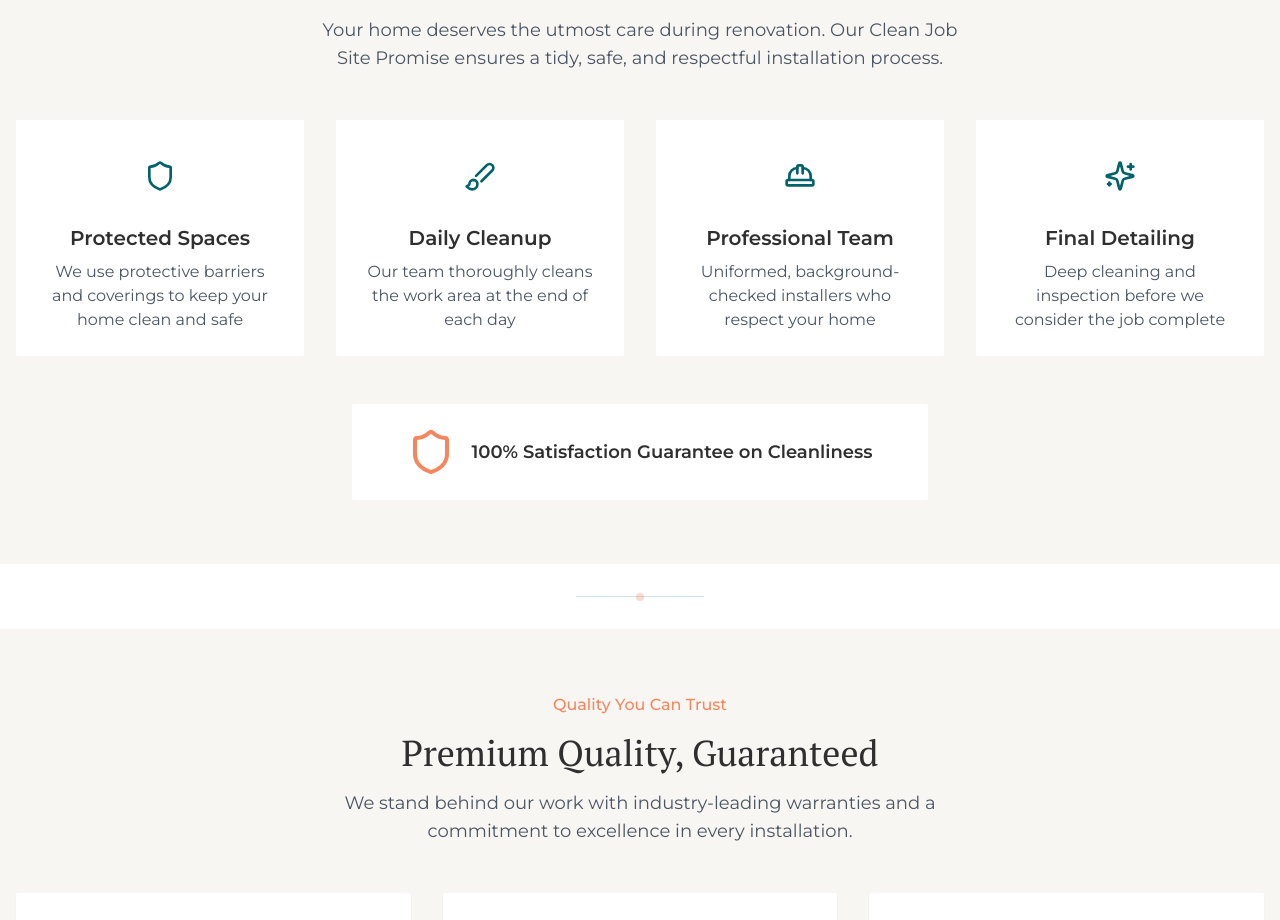
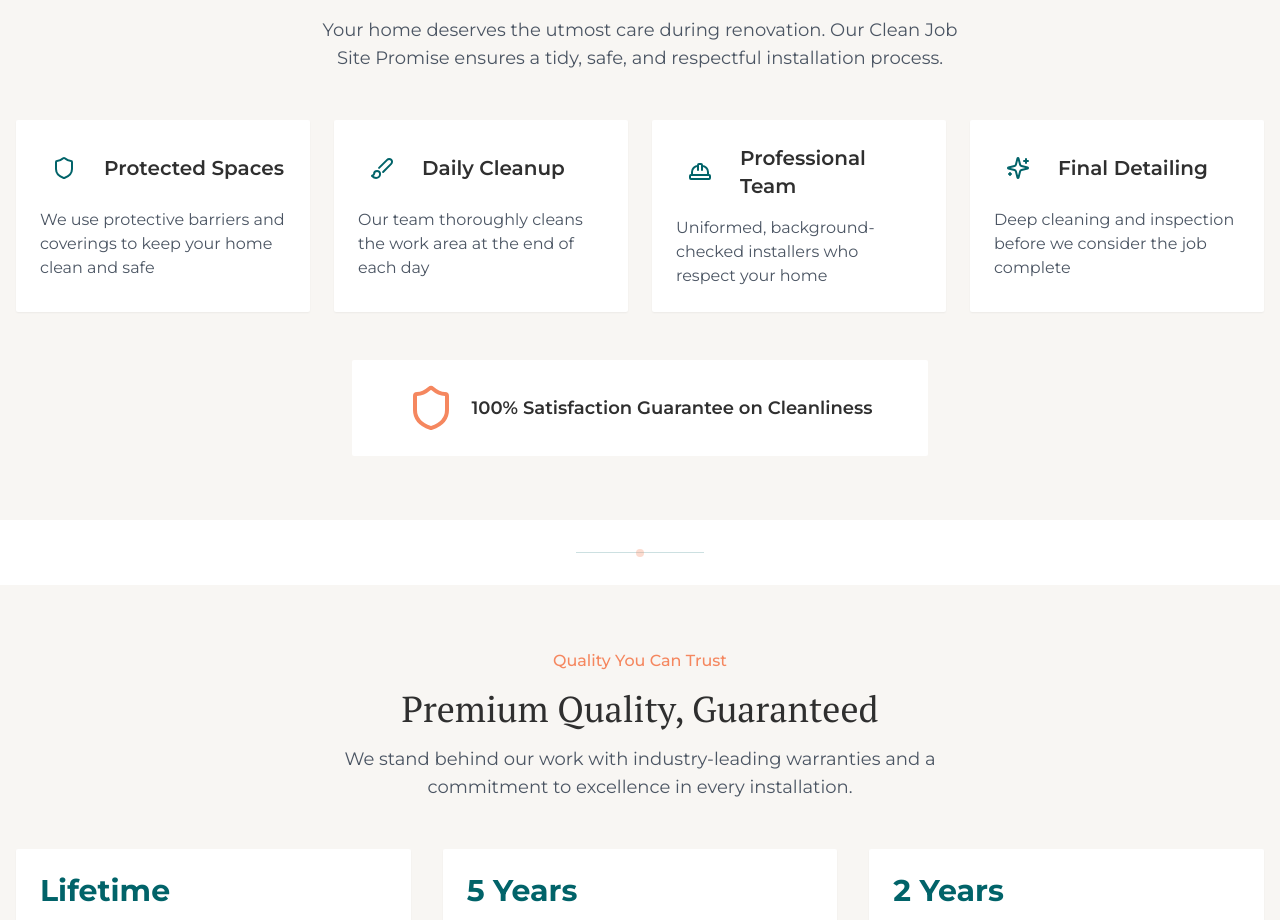
Before and after one commit to rjpruitt/mabV3, a Next.js app: page /smart-solutions-alt2 in a window 1280 px wide. Shown: the part 8940-9860 px from the top of the page. Built offline with nearby package versions, Linux system fonts and the light colour scheme.

Commit message:
fix: improve component layouts - Fix card heights in clean job promise - Add testimonials component - Update promise point styling

```diff
--- a/src/components/sections/smart-solutions-alt2/clean-job-promise.tsx
+++ b/src/components/sections/smart-solutions-alt2/clean-job-promise.tsx
@@ -48,7 +48,7 @@ export function CleanJobPromise() {
           </div>
         </ScrollReveal>
 
-        <div className="grid md:grid-cols-2 lg:grid-cols-4 gap-8">
+        <div className="grid md:grid-cols-2 lg:grid-cols-4 gap-6">
           {promisePoints.map((point, index) => (
             <ScrollReveal key={index} delay={index * 0.1}>
               <PromisePoint {...point} />
--- /dev/null
+++ b/src/components/sections/smart-solutions-alt2/testimonials.tsx
@@ -0,0 +1,29 @@
+  <div className="grid md:grid-cols-2 lg:grid-cols-3 gap-8">
+    {testimonials.map((testimonial) => (
+      <ScrollReveal key={testimonial.name}>
+        <div className="bg-white p-6 rounded-sm shadow-sm hover:shadow-md transition-all h-full flex flex-col">
+          <div className="mb-6 flex-grow">
+            <Quote className="w-8 h-8 text-accent/20 mb-4" />
+            <p className="text-gray-600 italic">
+              {testimonial.quote}
+            </p>
+          </div>
+
+          <div className="flex items-center gap-4">
+            <div className="relative w-12 h-12 rounded-full overflow-hidden">
+              <Image
+                src={testimonial.image}
+                alt={testimonial.name}
+                fill
+                className="object-cover"
+              />
+            </div>
+            <div>
+              <p className="font-semibold text-[#2F2F2F]">{testimonial.name}</p>
+              <p className="text-sm text-gray-600">{testimonial.location}</p>
+            </div>
+          </div>
+        </div>
+      </ScrollReveal>
+    ))}
+  </div>
--- a/src/components/ui/promise-point.tsx
+++ b/src/components/ui/promise-point.tsx
@@ -3,21 +3,23 @@
 import { LucideIcon } from 'lucide-react'
 
 interface PromisePointProps {
-  icon: LucideIcon
+  icon: React.ElementType
   title: string
   description: string
 }
 
 export function PromisePoint({ icon: Icon, title, description }: PromisePointProps) {
   return (
-    <div className="bg-white rounded-sm p-6 text-center">
-      <div className="bg-primary/10 w-16 h-16 rounded-sm flex items-center justify-center mx-auto mb-4">
-        <Icon className="w-8 h-8 text-primary" />
+    <div className="bg-white p-6 rounded-sm shadow-sm hover:shadow-md transition-all h-full flex flex-col">
+      <div className="flex items-center gap-4 mb-4">
+        <div className="bg-primary/10 p-3 rounded-sm">
+          <Icon className="w-6 h-6 text-primary" />
+        </div>
+        <h3 className="text-xl font-semibold text-[#2F2F2F]">
+          {title}
+        </h3>
       </div>
-      <h3 className="text-xl font-semibold text-[#2F2F2F] mb-2">
-        {title}
-      </h3>
-      <p className="text-gray-600">
+      <p className="text-gray-600 flex-grow">
         {description}
       </p>
     </div>
```
